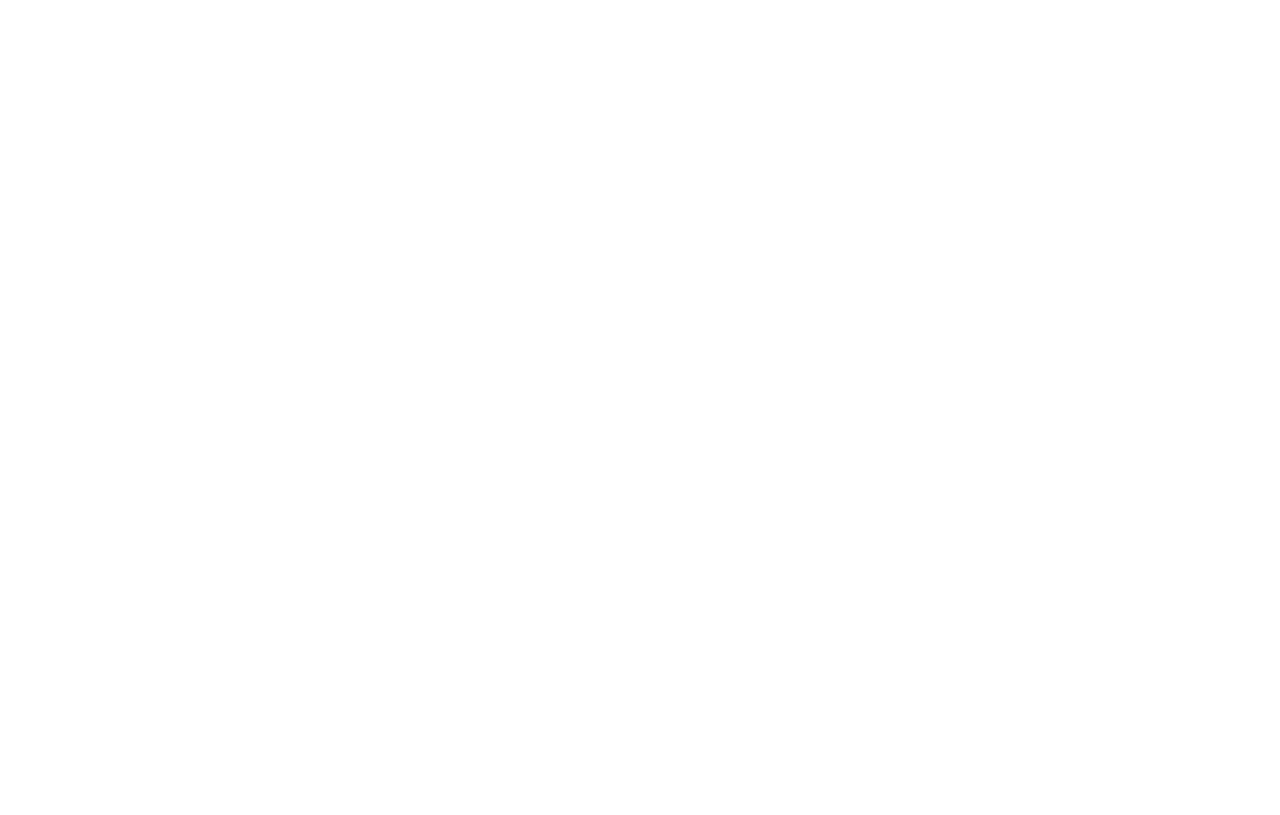
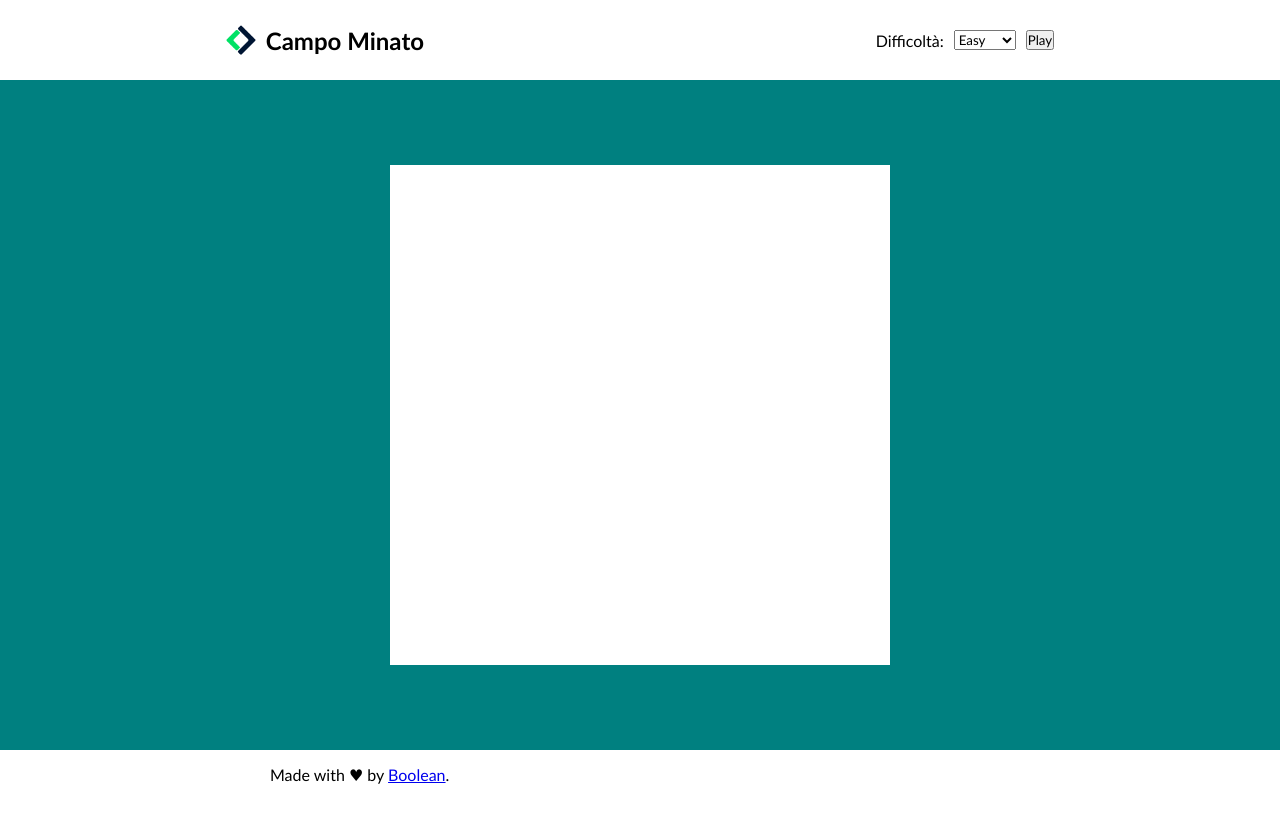
Before and after one commit to mdeias/js-campominato-grid, a plain HTML site: page index.html in a window 1280 px wide. Drawn offline with Linux system fonts and the light colour scheme.

Commit message:
header main e footer

```diff
--- a/css/style.css
+++ b/css/style.css
@@ -0,0 +1,50 @@
+*{
+    margin: 0px;
+    padding: 0px;
+    box-sizing: border-box;
+    font-family: 'Trebuchet MS', 'Lucida Sans Unicode', 'Lucida Grande', 'Lucida Sans', Arial, sans-serif;
+}
+
+header{
+    height: 80px;
+    background-color: #fff;
+    display: flex;
+    justify-content: space-around;
+}
+
+main{
+    height: calc(100vh - 130px);
+    background-color:teal ;
+    display: flex;
+    justify-content: center;
+    align-items: center;
+}
+
+footer{
+height: 50px;
+background-color: #fff;
+}
+
+header .left, header .right{
+    display: flex;
+    align-items: center;
+}
+
+header .left img{
+    width: 30px;
+    margin-right: 10px;
+}
+
+.right span, .right select{
+    margin-right: 10px;
+}
+
+footer p{
+    margin: 15px 0px 0px 270px;
+}
+
+.container{
+    width: 500px;
+    height: 500px;
+    background-color: #fff;
+}
--- a/index.html
+++ b/index.html
@@ -8,9 +8,32 @@
     <title>Campominato</title>
 </head>
 <body>
-    <header></header>
-    <main></main>
-    <footer></footer>
+
+    <header>
+        <div class="left">
+            <img src="img/logo-boolean.png" alt="Boolean">
+            <h2>Campo Minato</h2>
+        </div>
+        <div class="right">
+            <span>Difficoltà:</span>
+            <select>
+                <option value="1">Easy</option>
+                <option value="2">Hard</option>
+                <option value="3">Creasy</option>
+            </select>
+            <button>Play</button>
+        </div>
+    </header>
+
+    <main>
+        <div class="container">
+
+        </div>
+    </main>
+
+    <footer>
+        <p>Made with &hearts; by <a href="#">Boolean</a>.</p>
+    </footer>
 
     <script src="js/script.js"></script>
 </body>
```
